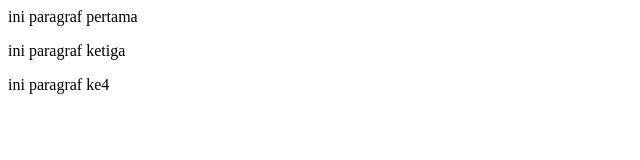
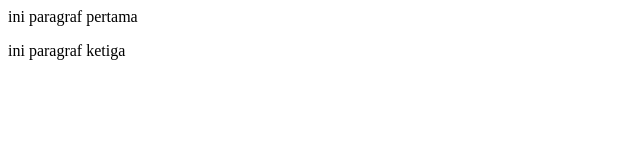
Before and after one commit to setiawan9220940305/repo-1, a plain HTML site: page index.html in a window 1280 px wide. Shown: the whole page, without its empty margins (0-640 px from the left). Drawn offline with Linux system fonts and the light colour scheme.

Commit message:
Revert "tambah restore dari commit"
This reverts commit a329b1182ade3294424cf9048d9ada4eb29dbef9.

```diff
--- a/index.html
+++ b/index.html
@@ -1,3 +1,2 @@
 <p> ini paragraf pertama</p>
 <p> ini paragraf ketiga</p>
-<p> ini paragraf ke4</p>
```
